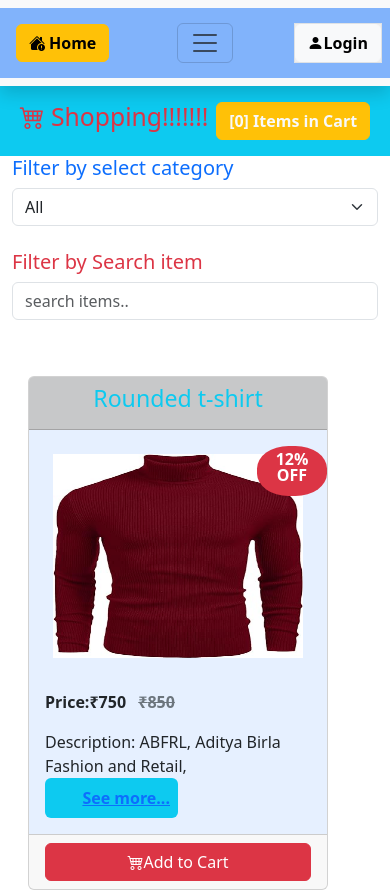
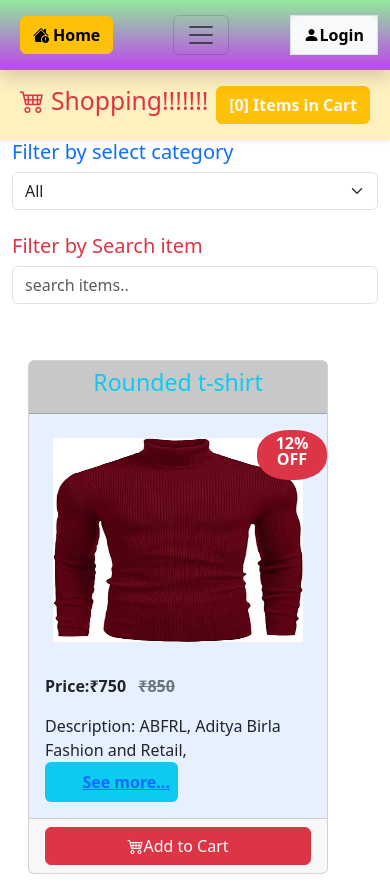
Before and after one commit to rstmaurya/vite-react-app, a React (Vite) app: page /category in a window 390 px wide. Shown: the top 892 px of the page. Built offline with nearby package versions, Linux system fonts and the light colour scheme.

Commit message:
30-10-24 changes

```diff
--- a/demo.html
+++ b/demo.html
@@ -7,7 +7,7 @@
   <link rel="preconnect" href="https://fonts.googleapis.com">
   <link rel="preconnect" href="https://fonts.gstatic.com" crossorigin>
   <link href="https://fonts.googleapis.com/css2?family=Poppins:ital,wght@0,100;0,200;0,300;0,400;0,500;0,600;0,700;0,800;0,900;1,100;1,200;1,300;1,400;1,500;1,600;1,700;1,800;1,900&display=swap" rel="stylesheet">
-  <style>
+  <!-- <style>
     body{
       background-color: rgb(137, 137, 242);
       height:80vh;
@@ -29,7 +29,7 @@
       font-weight: 700;
       font-size:38px;
     }
-  </style>
+  </style> -->
 </head>
 <body >
   <div class="mains">
--- a/public/category.json
+++ b/public/category.json
@@ -73,7 +73,7 @@
 
   "category": "Women",
   "title": "Kurti",
-  "price": 450,
+  "price": 475,
   "oldPrice":950,
 
   "image": "/images/womenFashion1.jpg",
--- a/src/App.css
+++ b/src/App.css
@@ -100,7 +100,7 @@
     border-top-left-radius: 25px;
     border-bottom-right-radius: 35px;
     min-height:300px;
-    background-color: rgb(128, 128, 126);
+    background-image: linear-gradient(to bottom,#c8e69e,#f5ace9);
   }
   .login-style button:hover {
     background-color: rgb(160, 222, 227);
@@ -134,7 +134,10 @@
     width:100% ;
     height:303px
   }
-
+.navbar{
+  background: linear-gradient(to right, #0059a9 10%, #30a54c 90% );
+  /* background-image: linear-gradient(180deg, #3c6be0 ,#e7b9b9 90%); */
+}
 
 
 
@@ -162,6 +165,9 @@
 
     }
 
+    .navbar{
+      background-image: linear-gradient(180deg, #91e99a ,#b953e5 90%);
+    }
 
 
   }
--- a/src/App.jsx
+++ b/src/App.jsx
@@ -88,9 +88,9 @@ function App() {
 
 
 
-   <nav className="navbar  navbar-expand-md navbar-light bg-light shadow  z-3  position-sticky top-0">
+   <nav className="navbar  navbar-expand-md navbar-light  shadow  z-3  position-sticky top-0">
 
-  <div className="container-fluid bg-primary bg-opacity-50  p-2 ">
+  <div className="container-fluid  ">
   <NavLink
             className={({ isActive }) =>
               isActive ? "btn btn-success fw-bold m-2" : "btn btn-warning fw-bold m-2"
@@ -105,6 +105,14 @@ function App() {
     </button>
 
     <div className="collapse navbar-collapse" id="navbarNav">
+      <div className="row">
+        <div className="col-10">
+
+        </div>
+        <div className="col-2">
+
+        </div>
+      </div>
       <ul className="navbar-nav ">
         <li className="nav-item me-2">
         <NavLink
@@ -143,8 +151,11 @@ function App() {
             Contact
           </NavLink> </li>
       </ul>
+
+
     </div>
-    <button className=" border border-none">{cookies['user-id']?<span onClick={handleLogOut} className='fw-bold btn btn-danger w-100 bi bi-power'>LogOut</span>:<Link to='/' className='fw-bold btn btn-light bi bi-person-fill'>Login</Link>}</button>
+    <button className=" border ms-2 border-none">{cookies['user-id']?<span onClick={handleLogOut} className='fw-bold btn btn-danger w-100 bi bi-power'>LogOut</span>:<Link to='/' className='fw-bold btn btn-light bi bi-person-fill'>Login</Link>}</button>
+
   </div>
 </nav>
 
@@ -166,7 +177,7 @@ function App() {
             }
           />
         </Routes>
-        <Footer/>
+        <Footer />
     </>
   );
 }
--- /dev/null
+++ b/src/Context-demo/UseCallback.jsx
@@ -0,0 +1,22 @@
+import React, { useCallback, useState } from 'react';
+
+const UseCallback = () => {
+  const [count, setCount] = useState(0);
+
+  const increment = useCallback(() => {
+    setCount((c) => c + 1);
+  }, []); // increment` function only created once
+
+  return (
+    <div>
+      <p>Count: {count}</p>
+      <ChildComponent increment={increment} />
+    </div>
+  );
+};
+
+export default UseCallback;
+
+const ChildComponent = React.memo(({ increment }) => (
+  <button onClick={increment}>Increment</button>
+));
--- a/src/components/Category.jsx
+++ b/src/components/Category.jsx
@@ -34,7 +34,7 @@ function handleRemoveClick(item){           //deleting item from cart
  var flag= window.confirm('Are u sure to delete?')
   if(flag){
     dispatch(removeFromCart(item));
-    alert('Item removed..');
+    // alert('Item removed..');
   }
 
  }
@@ -48,7 +48,7 @@ function handleRemoveClick(item){           //deleting item from cart
    return total;
  }
  else{
-  return `${total +40} (40Rs Delivery Charge below  Rs.500)`;
+  return `${total +40} (+40Rs Delivery Charge below Rs.500)`;
 
  }
 }
@@ -108,8 +108,8 @@ function handleRemoveClick(item){           //deleting item from cart
   return (
     <div className='container-fluid'>
       <div className="row">
-        <div className=' bg-info p-3 d-flex justify-content-around'>
-      <h2 className=' bg-info  text-danger'><span className='bi bi-cart4'></span> Shopping!!!!!!! </h2>
+        <div className=' bg-warning bg-opacity-25 shadow-sm p-3 d-flex justify-content-around'>
+      <h2 className='  rounded  text-danger'><span className='bi bi-cart4'></span> Shopping!!!!!!! </h2>
       <button data-bs-target='#cart' data-bs-toggle='modal'  className='btn btn-warning  text-light fw-bold'>[<span>{cartCount}</span>] Items in Cart</button>
       <div className='modal fade' id="cart">
               <div className='modal-dialog '>
@@ -131,7 +131,7 @@ function handleRemoveClick(item){           //deleting item from cart
                   {
                      cartItems.map(item=><tr key={item.id}>
                          <td width='250'>{item.title}</td>
-                         <td >{item.price}</td>
+                         <td >&#8377;{item.price}</td>
                          <td>
                           <img src={item.image} width='100' height='100'/>
                          </td>
--- a/src/components/Footer.jsx
+++ b/src/components/Footer.jsx
@@ -3,7 +3,7 @@ import Counter from './CountingEffect'
 
 const Footer = () => {
   return (
-    <div>
+    <div >
       <section className="bg-section text-white mt-2">
       <div className="container mt-5">
         <div className="row">
--- a/src/components/Logical.jsx
+++ b/src/components/Logical.jsx
@@ -1,4 +1,5 @@
 import React, { useEffect, useState } from 'react'
+import './logical.css'
 
 const Logical = () => {
 
@@ -15,7 +16,7 @@ const Logical = () => {
  function themeChange(e){
 
   if(e.target.checked){
-      setTheme('bg-dark text-white');
+      setTheme('btnChecked');
 
       setBtnColor('btn btn-info fw-bold text-white')
       setSpanColor('bg-white text-dark p-2 fw-bold rounded')
--- /dev/null
+++ b/src/components/logical.css
@@ -0,0 +1,4 @@
+.btnChecked{
+ background-image: linear-gradient(to top, #eb47eb, #75c0c0);
+ color: white;
+}
--- a/src/main.jsx
+++ b/src/main.jsx
@@ -20,6 +20,7 @@ import Calculator from './Calculator/Calculator.jsx'
 import RunningEffects from './lazy-image/RunningEffects.jsx'
 import { Provider } from 'react-redux'
 import store from './Store/store'
+import UseCallback from './Context-demo/UseCallback.jsx'
 
 createRoot(document.getElementById('root')).render(
   <StrictMode>
```
Also changed, not shown: demo2.html (added, +29 -0 lines), src/Reusable-Hooks/captchaCode.js (indentation only).
